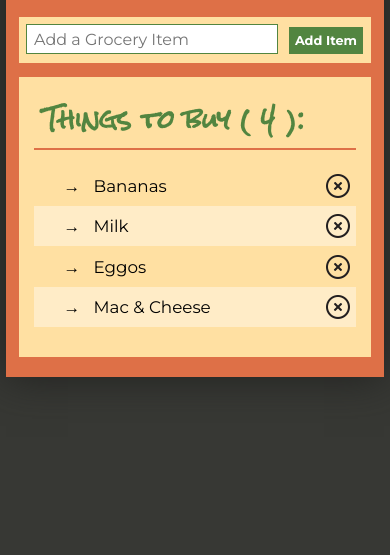
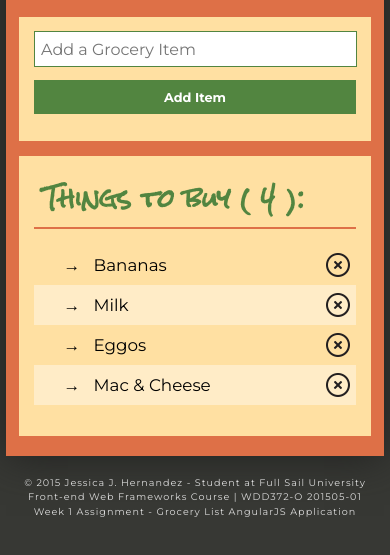
Before and after one commit to JesHerArt/FWF, a plain HTML site: page index.html in a window 390 px wide. Shown: the part 95-650 px from the top of the page. Drawn offline with nearby package versions, Linux system fonts and the light colour scheme.

Commit message:
Uploading edits
Footer added.
Responsive widths adjusted.

```diff
--- a/css/style.css
+++ b/css/style.css
@@ -22,7 +22,7 @@ body {
 
 #container {
     width: 50%;
-    margin: 40px auto;
+    margin: 40px auto 20px auto;
     background: #DE7047;
     padding: 2% 2% 3.4%;
     box-shadow: 0 0 40px #20211F;
@@ -53,6 +53,21 @@ h2 {
     font-size: 90%;
     font-style: italic;
     padding: 1.2% 0 1.2% 1.6%;
+}
+
+footer {
+    width: 50%;
+    margin: 20px auto;
+    text-align: center;
+    color: #dbdbdb;
+    font-size: 60%;
+    line-height: 150%;
+    letter-spacing: 1px;
+}
+
+h1 a:link, h1 a:visited, h1 a:hover, h1 a:active {
+    color: #fff;
+    text-decoration: none;
 }
 
 
@@ -169,7 +184,7 @@ li:nth-child(2n) {
 	(min-width : 768px)
 	and (max-width : 899px) {
 
-        #container {
+        #container, footer {
             width: 70%;
         }
 
@@ -182,7 +197,7 @@ li:nth-child(2n) {
 	and (max-device-width: 767px),
 	(max-width : 767px) {
 
-        #container {
+        #container, footer {
             width: 90%;
         }
 
@@ -201,12 +216,18 @@ li:nth-child(2n) {
             padding: 20px 2.5%;
         }
 
+        footer {
+            width: 92%;
+        }
+
         #list {
             width: 90%;
         }
 
         #inputFieldDiv {
-            width: 94%;
+            width: 90%;
+            padding: 4% 4% 0;
+            overflow: auto;
         }
 
         h1 {
@@ -214,3 +235,28 @@ li:nth-child(2n) {
         }
 
 	}
+
+
+
+/* Smartphones (portrait) Mainly iPhone 4 - 6 */
+@media only screen
+	and (max-device-width: 414px)
+	and (orientation: portrait),
+	(max-width: 414px) {
+
+        input[type="text"] {
+            width: 95.5%;
+            padding: 2.3% 2%;
+        }
+
+        #addBtn {
+            width: 100%;
+            margin: 4% 0 0;
+            padding: 3% 0;
+        }
+
+        .message {
+            margin: 3% 0;
+        }
+
+	}
--- a/index.html
+++ b/index.html
@@ -38,7 +38,7 @@ Full Sail University
 <body ng-app="myApp">
     <div id="container" ng-controller="GroceryController">
 
-        <h1>Grocery List</h1>
+        <h1><a href="index.html">Grocery List</a></h1>
 
         <div id="inputFieldDiv">
             <form ng-submit="addItem()">
@@ -58,6 +58,9 @@ Full Sail University
 
     </div>
 
+    <footer><p>&copy; 2015 Jessica J. Hernandez - Student at Full Sail University<br>
+        Front-end Web Frameworks Course | WDD372-O 201505-01<br>
+        Week 1 Assignment - Grocery List AngularJS Application</p></footer>
 
 
     <!-- JAVASCRIPT FILES -->
```
